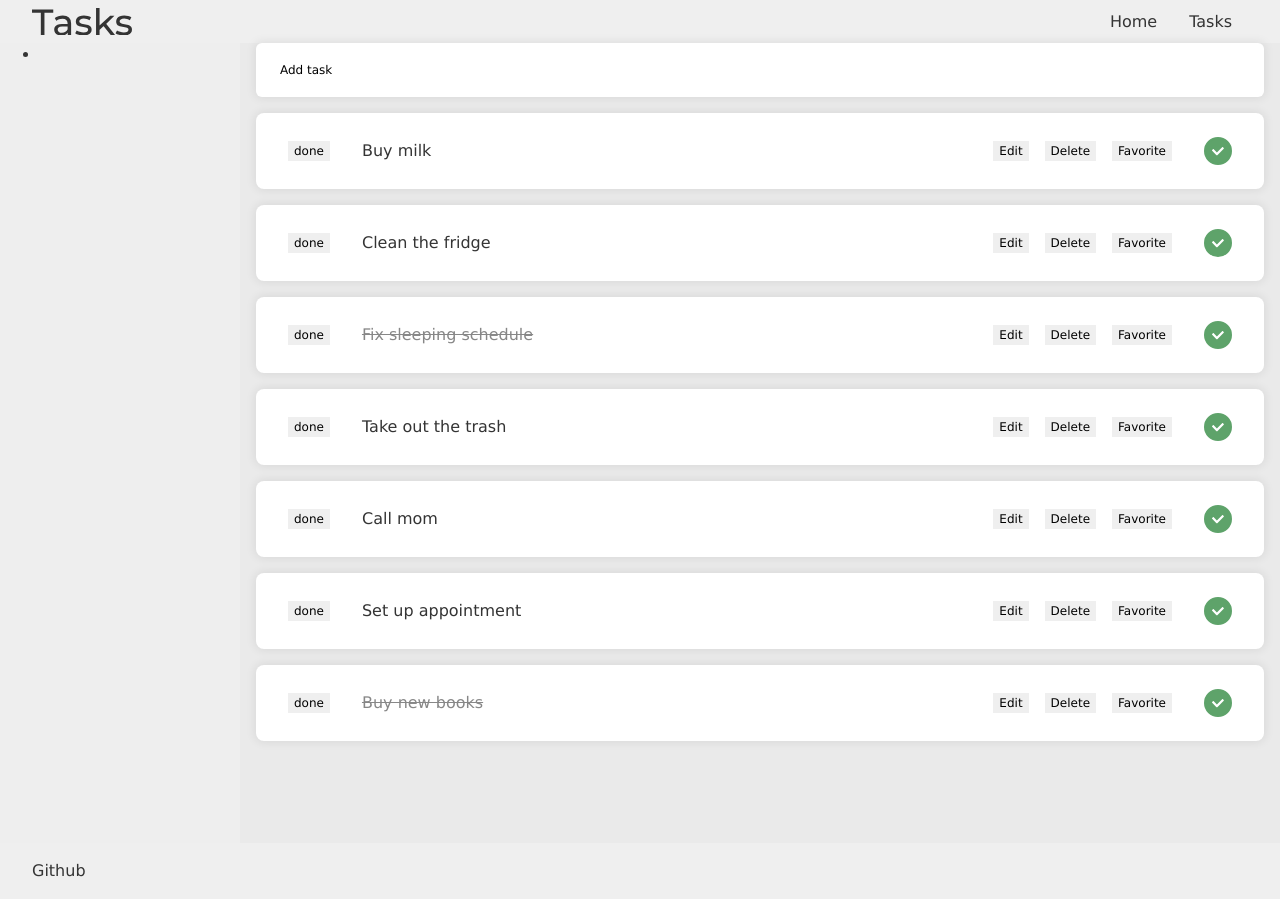
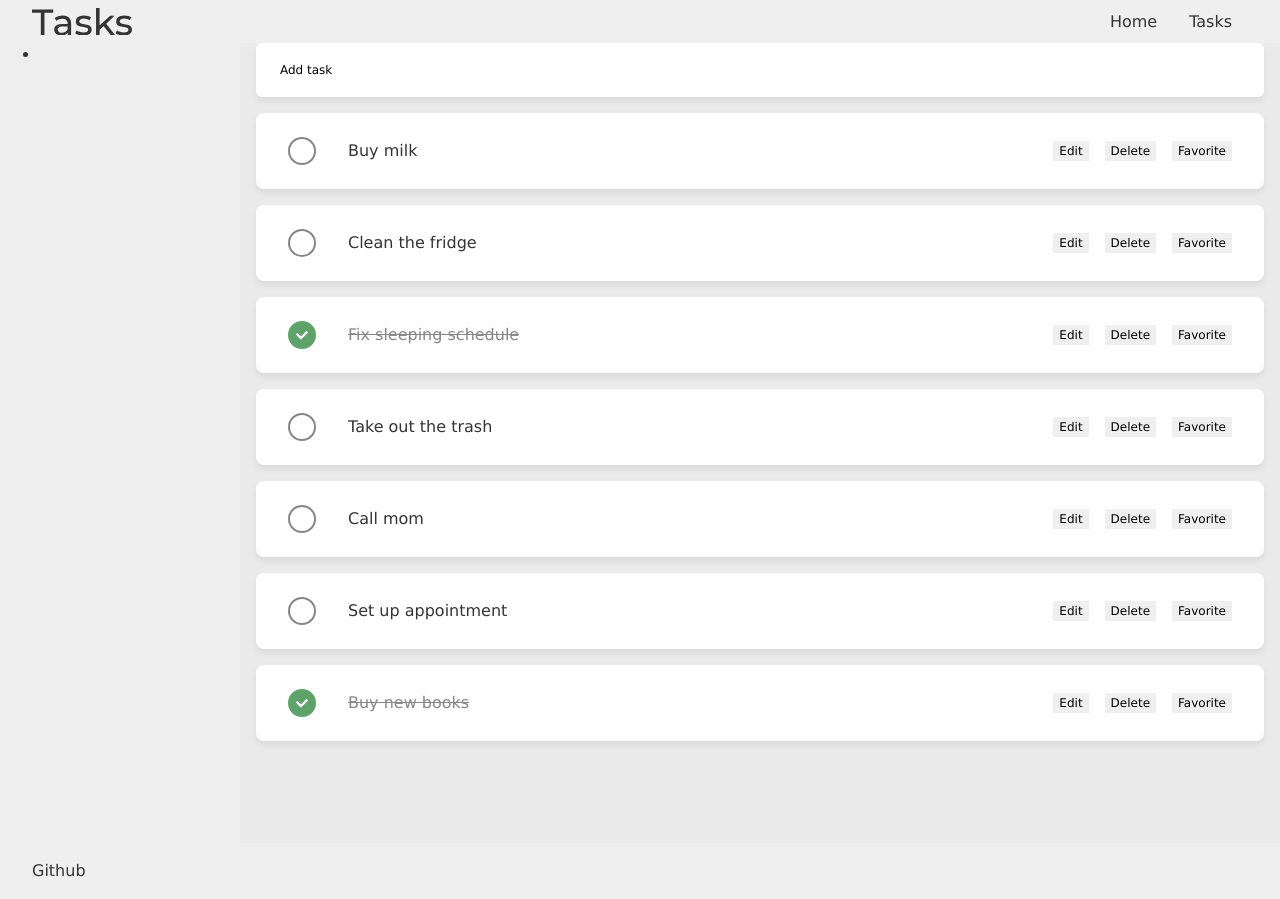
Before and after one commit to arthur-tsutiya/aplicacao-de-tarefas, a React (Create React App) app: page /tasks in a window 1280 px wide. Built offline with nearby package versions, Linux system fonts and the light colour scheme.

Commit message:
Implement the checkmark button on the task component

```diff
--- a/src/components/CheckmarkButton.css
+++ b/src/components/CheckmarkButton.css
@@ -1,10 +1,13 @@
 .checkmark-btn {
-    border: .125em solid #333;
+    border: .125em solid var(--font-color-lighter);
     width: 1.75em;
     aspect-ratio: 1/1;
     font-size: initial;
     border-radius: 50%;
     background-color: #00000000;
+    cursor: pointer;
+
+    transition: all .15s;
 }
 
 .checkmark-btn:hover {
--- a/src/components/CheckmarkButton.js
+++ b/src/components/CheckmarkButton.js
@@ -1,6 +1,6 @@
 import './CheckmarkButton.css';
 
-export default function CheckmarkButton({ checked }) {
+export default function CheckmarkButton({ onClick, checked }) {
 
     let className = "checkmark-btn center";
 
@@ -9,7 +9,7 @@ export default function CheckmarkButton({ checked }) {
     }
 
     return (
-        <button className={className}>
+        <button className={className} onClick={onClick}>
             <svg
             viewBox="0 0 72 51"
             xmlns="http://www.w3.org/2000/svg">
--- a/src/components/Task.css
+++ b/src/components/Task.css
@@ -10,7 +10,7 @@
     border-radius: .5em;
     padding: 1.5em 2em;
     margin: 0;
-    box-shadow: 0px 0px 10px 2px #00000011;
+    box-shadow: 0px 4px 6px 0px #00000011;
 }
 
 .task-title {
--- a/src/components/Task.js
+++ b/src/components/Task.js
@@ -13,14 +13,14 @@ export default function Task({task, onTaskToggle, onEditClick, onTaskDelete, onT
 
     return (
         <li className={taskClassName}>
-            <button onClick={() => onTaskToggle(task.id)}>done</button>
+            <CheckmarkButton onClick={() => onTaskToggle(task.id)} checked={task.done}/>
             <p className="task-title">{task.title}</p>
             <div className="task-buttons">
                 <button onClick={() => onEditClick(task.id)}>Edit</button>
                 <button onClick={() => onTaskDelete(task.id)}>Delete</button>
                 <button className="btn-important-task" onClick={() => onTaskImportanceToggle(task.id)}>Favorite</button>
             </div>
-            <CheckmarkButton checked="true"/>
+
         </li>
     );
 }
```
